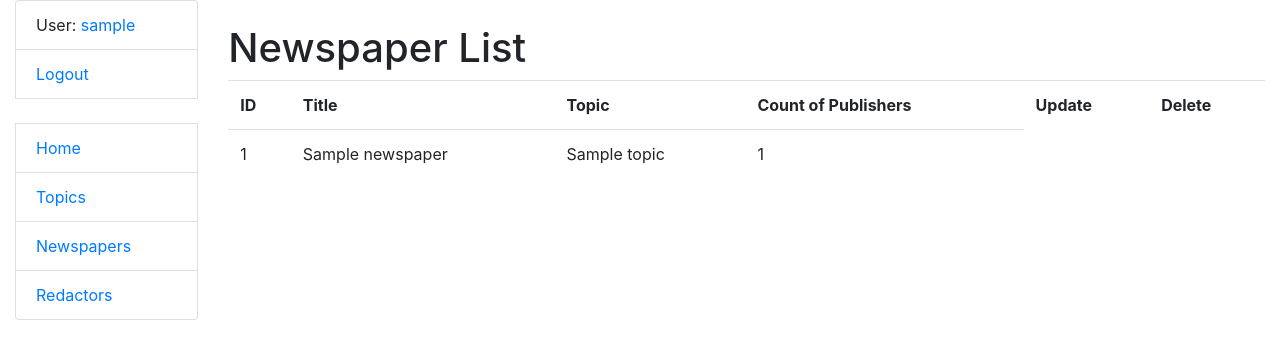
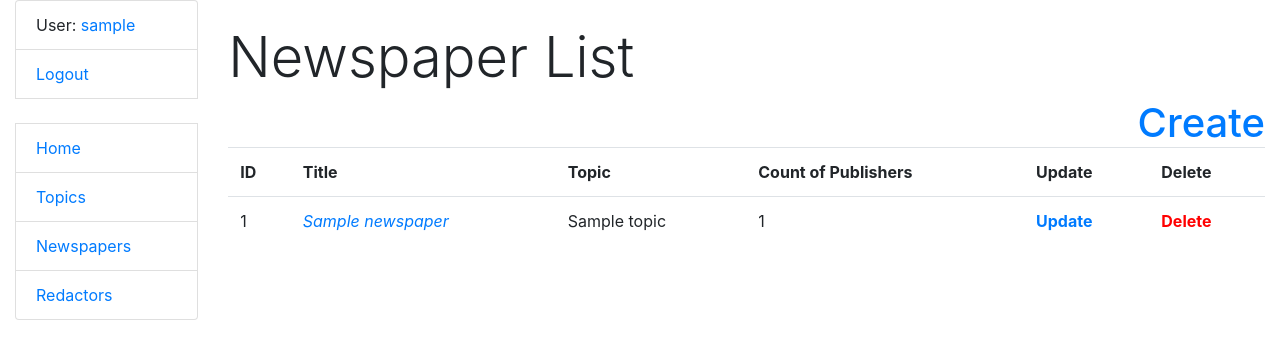
Before and after one commit to baranovr/newspaper-agency-project, a Django app: page /newspapers/ in a window 1280 px wide. Shown: the top 359 px of the page. Run offline with Django 5.2, Linux system fonts and the light colour scheme; a user stored in the database is signed in; tables that the repository leaves empty hold one stand-in row (values such as "Sample post").

Commit message:
modified newspaper_list and topic_list files

```diff
--- a/templates/newspaper/newspaper_list.html
+++ b/templates/newspaper/newspaper_list.html
@@ -2,8 +2,13 @@
 
 {% block content %}
   <br>
+  <h1 class="display-4">
+    Newspaper List
+  </h1>
   <h1>
-    Newspaper List
+    <a style="float: right" href="{% url "newspaper:newspaper-create" %}">
+      Create
+    </a>
   </h1>
 
   {% if newspaper_list %}
@@ -21,16 +26,30 @@
         <tr>
           <td>{{ newspaper.id }}</td>
           <td>
-            {{ newspaper.title }}
+            <em>
+              <a href="{% url "newspaper:newspaper-detail" pk=newspaper.id %}">
+                {{ newspaper.title }}
+              </a>
+            </em>
           </td>
           <td>
             {{ newspaper.topic.name }}
           </td>
           <td>{{ newspaper.publishers.count }}</td>
+          <td>
+            <a href="{% url "newspaper:newspaper-update" pk=newspaper.id%}">
+              <strong>Update</strong>
+            </a>
+          </td>
+          <td>
+            <a style="color: red" href="{% url "newspaper:newspaper-delete" pk=newspaper.id%}">
+              <strong>Delete</strong>
+            </a>
+          </td>
         </tr>
       {% endfor %}
     </table>
   {% else %}
-    <p>There are no newspapers in taxi</p>
+    <p style="color: red">There are no newspapers in taxi</p>
   {% endif %}
 {% endblock %}
```
Also changed, not shown: templates/newspaper/topic_list.html (+17 -2 lines).
